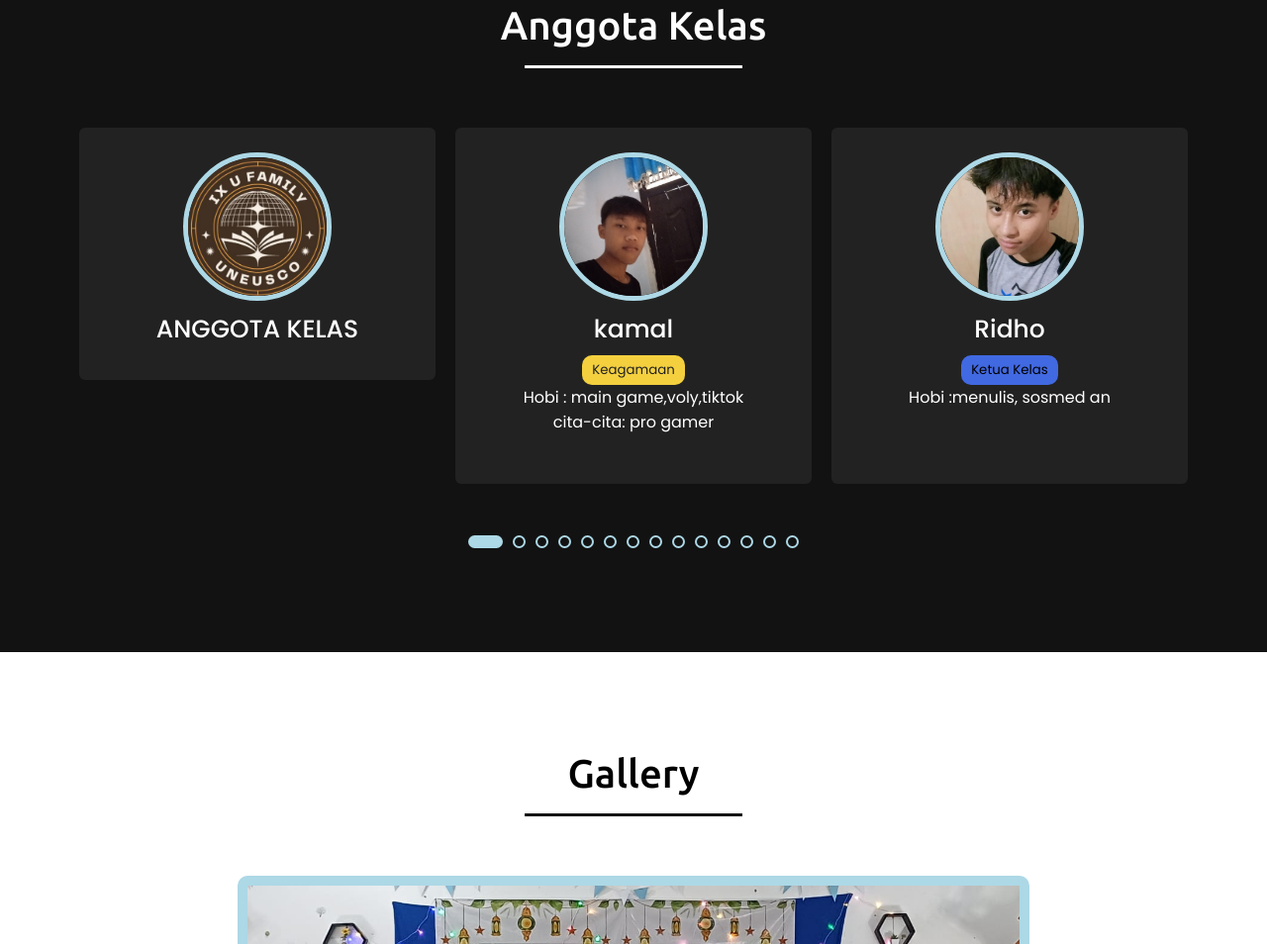
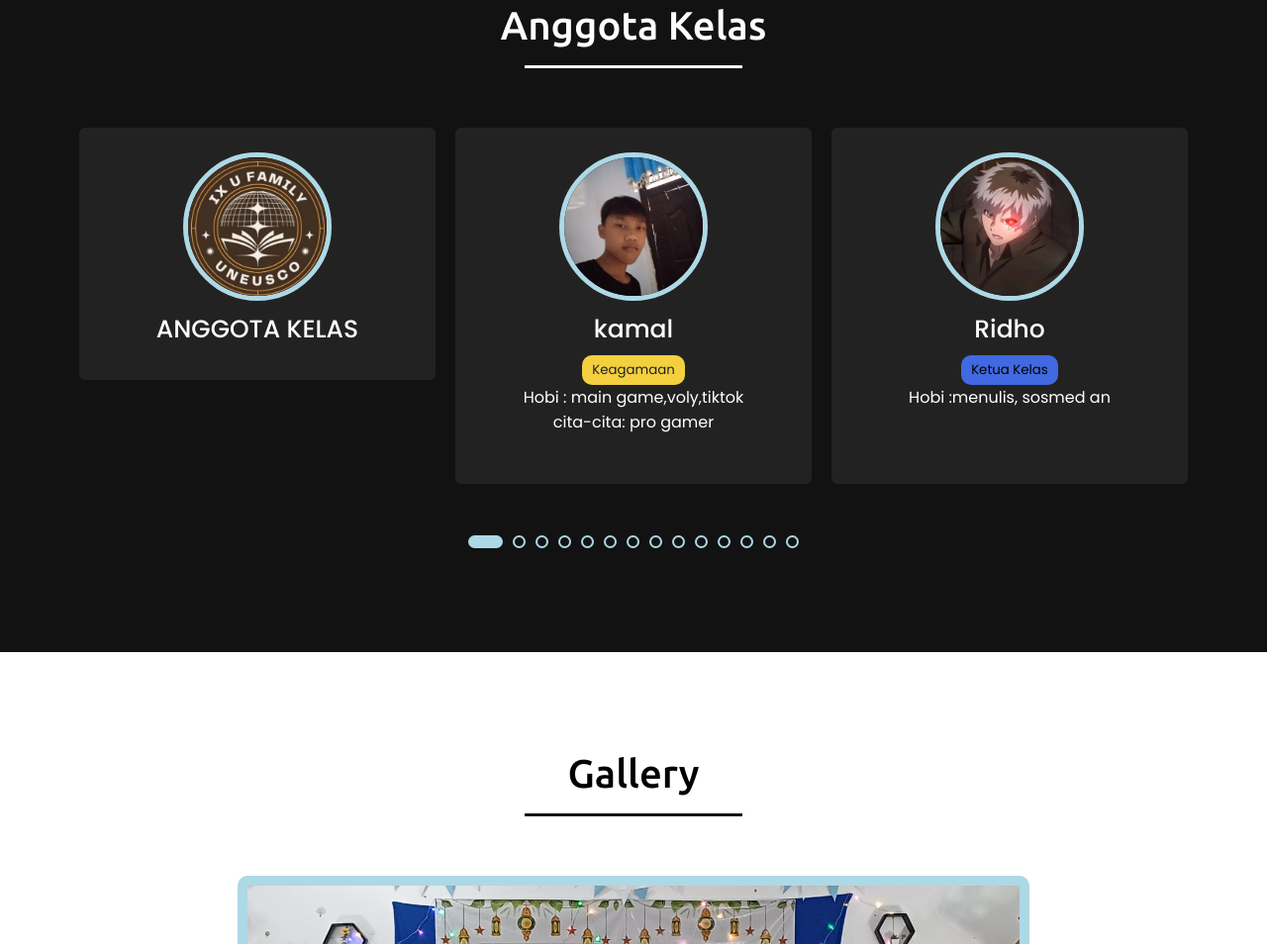
Before and after one commit to Kamaljuju/Kelas9u, a plain HTML site: page index.html in a window 1280 px wide. Shown: the part 1523-2477 px from the top of the page at 99% size. Drawn offline with nearby package versions, Linux system fonts and the light colour scheme; no server answers; a script that the page names is missing.

Commit message:
Update index.html

```diff
--- a/index.html
+++ b/index.html
@@ -151,7 +151,7 @@
 
       <div class="cardd">
         <div class="boxx">
-            <img src="Image/Ridho.jpg" alt>
+            <img src="Image/anime.jpg" alt>
             <div class="text"><a href="" style="color: #fff;">Ridho</a></div>
             <p>
               <button class="badges kmwkm">Ketua Kelas</button>
```
